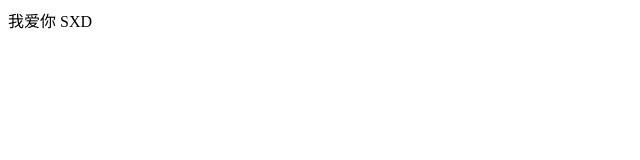
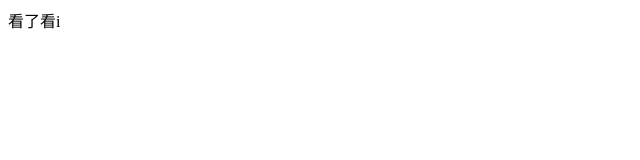
Before and after one commit to fuzhimo/fuzhimo.github.io, a plain HTML site: page index.html in a window 1280 px wide. Shown: the full height of the page, 0-640 px from the left. Drawn offline with Linux system fonts and the light colour scheme.

Commit message:
Update index.html

```diff
--- a/index.html
+++ b/index.html
@@ -1,3 +1,3 @@
 <body>
-我爱你 SXD
+看了看i
 </body>
```
